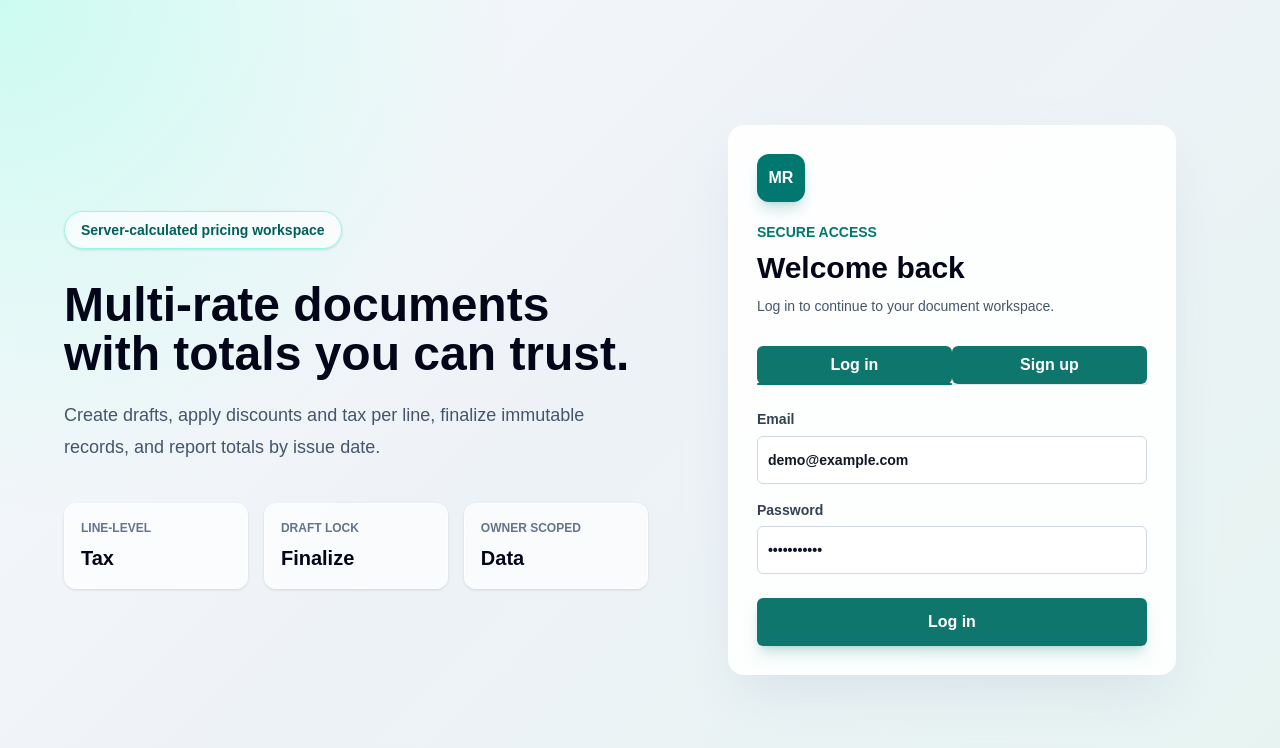
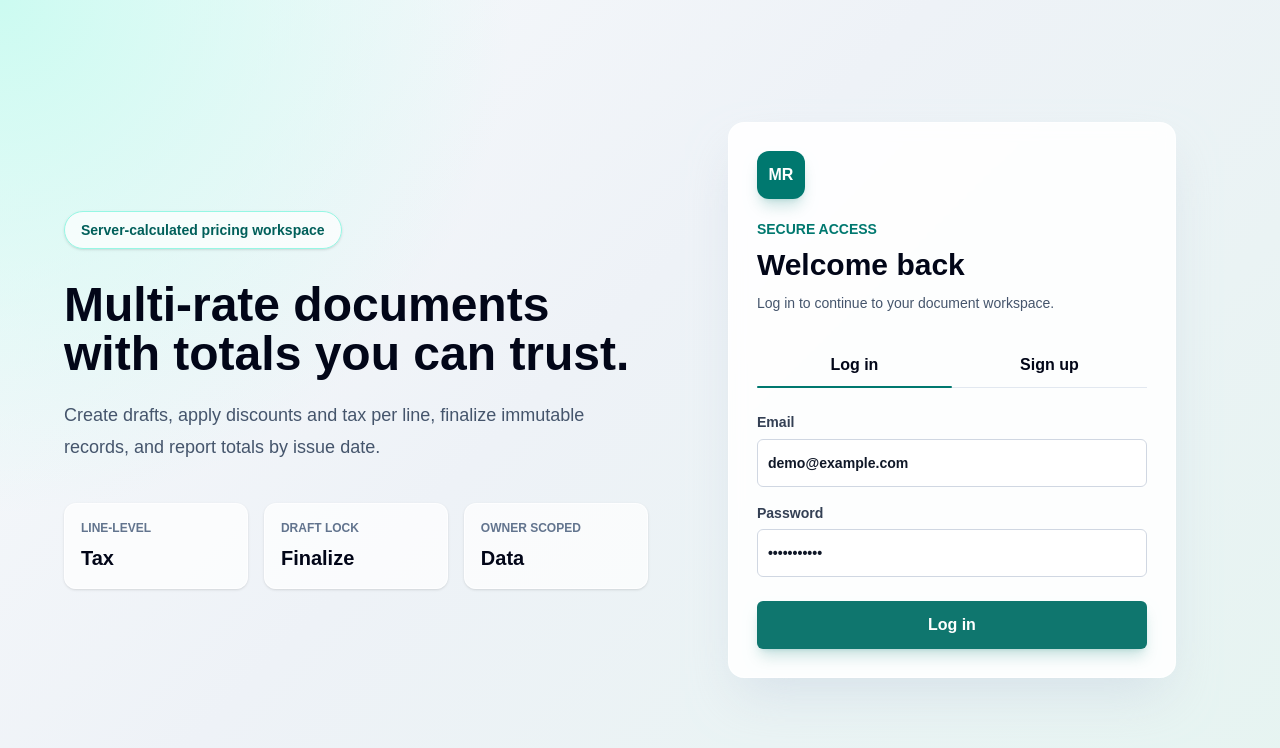
Before and after one commit to Akhenaten-Sama/crossval, a Next.js app: page /auth in a window 1280 px wide. Shown: the top 748 px of the page. Built offline with nearby package versions, Linux system fonts and the light colour scheme; no server answers.

Commit message:
Fix auth tab styling

```diff
--- a/app/globals.css
+++ b/app/globals.css
@@ -76,6 +76,16 @@ button.compact {
 button:disabled {
   cursor: not-allowed;
   opacity: 0.55;
+}
+
+button.auth-tab,
+button.auth-tab:hover {
+  background: transparent;
+  border-radius: 0;
+  color: inherit;
+  min-height: 44px;
+  padding: 0;
+  width: 100%;
 }
 
 input,
--- a/components/app/auth-page.tsx
+++ b/components/app/auth-page.tsx
@@ -66,7 +66,7 @@ export default function AuthPage() {
               type="button"
               role="tab"
               aria-selected={mode === "login"}
-              className={`relative min-h-11 bg-transparent text-sm font-extrabold transition hover:bg-transparent ${
+              className={`auth-tab relative min-h-11 text-sm font-extrabold transition ${
                 mode === "login"
                   ? "text-teal-800 after:absolute after:inset-x-0 after:bottom-[-1px] after:h-0.5 after:rounded-full after:bg-teal-700"
                   : "text-slate-500 hover:text-slate-800"
@@ -79,7 +79,7 @@ export default function AuthPage() {
               type="button"
               role="tab"
               aria-selected={mode === "signup"}
-              className={`relative min-h-11 bg-transparent text-sm font-extrabold transition hover:bg-transparent ${
+              className={`auth-tab relative min-h-11 text-sm font-extrabold transition ${
                 mode === "signup"
                   ? "text-teal-800 after:absolute after:inset-x-0 after:bottom-[-1px] after:h-0.5 after:rounded-full after:bg-teal-700"
                   : "text-slate-500 hover:text-slate-800"
```
